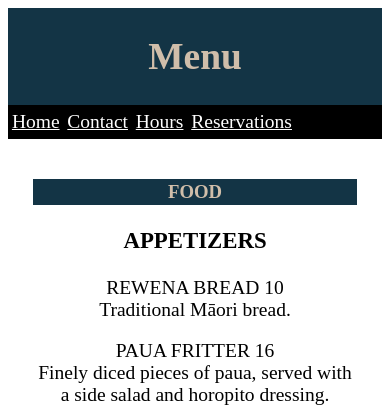
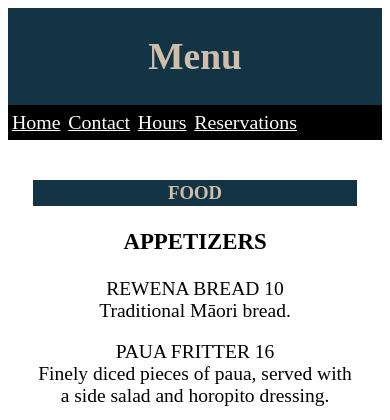
Before and after one commit to ChrisCairns10/ChrisCairns10.github.io, a PHP site: page /Menu/Menu.html in a window 390 px wide. Shown: the top 420 px of the page. Run offline with PHP 8.4, Linux system fonts and the light colour scheme.

Commit message:
Add files via upload

```diff
--- a/CSS/my-css.css
+++ b/CSS/my-css.css
@@ -40,7 +40,7 @@
 /* If the screen size is 600px wide or less, reset the font-size of top navigation links */
 @media screen and (max-width: 600px) {
 .topnav a {
-    font-size: 5vw;
+    font-size: 5.1vw;
     }
 }
 
@@ -60,12 +60,12 @@
     font-size: 1.4vw;
 }
 
-/* If the screen size is 600px wide or less, reset the font-size of column.header */
+/* If the screen size is 600px wide or less, reset the font-size of column.header
 @media screen and (max-width: 600px) {
 .column.header {
     font-size: 6vw;
     }
-}
+} */
 
 /* If the screen size is 600px wide or less, reset the font-size of column */
 @media screen and (max-width: 600px) {
```
